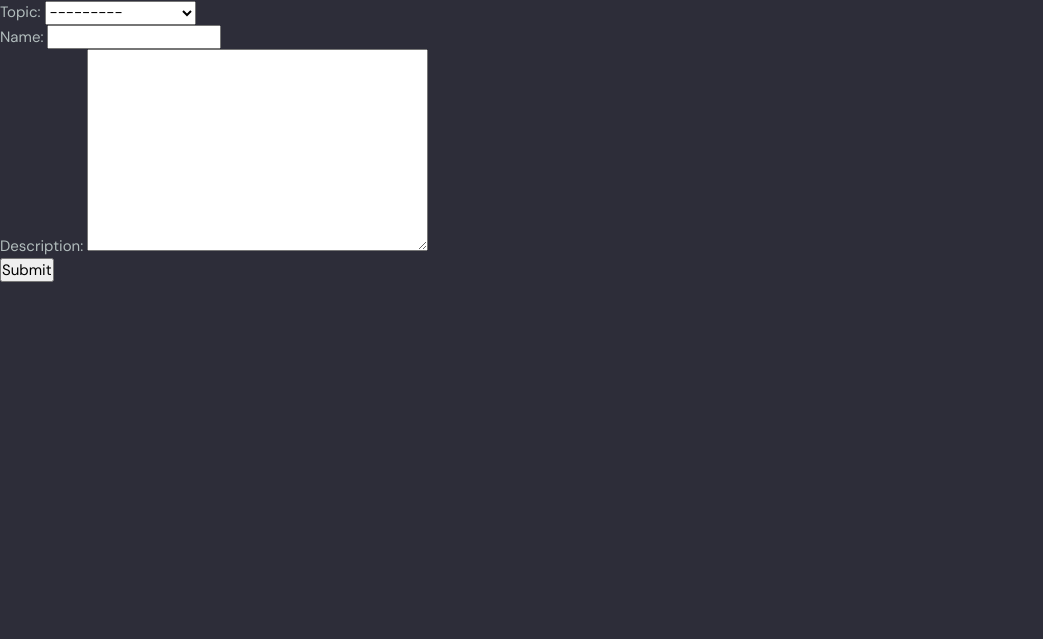
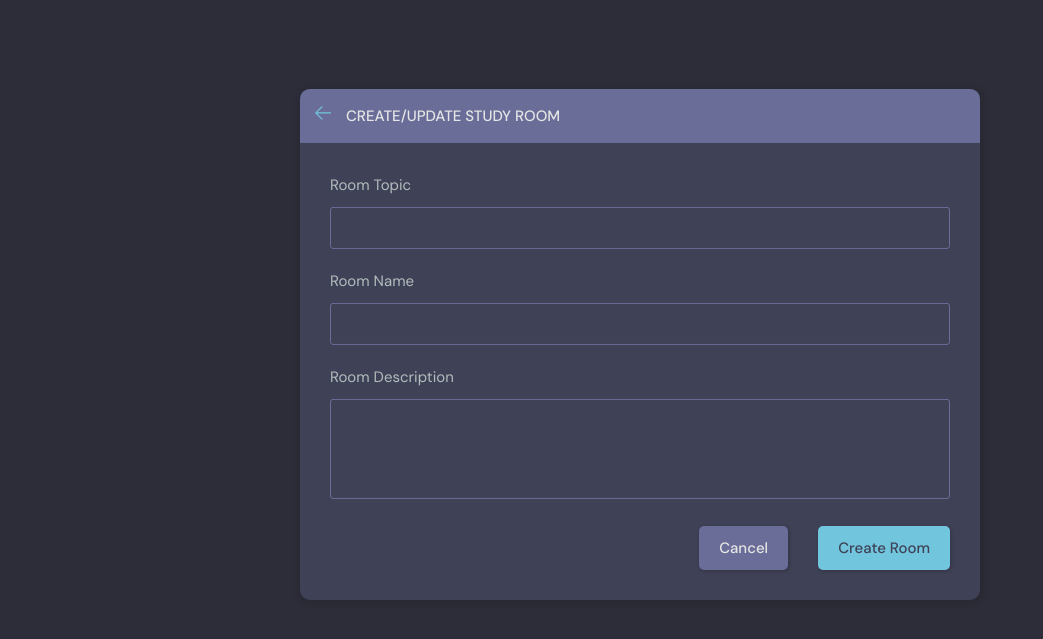
Before and after one commit to shubham-wb/django, a Django app: page /create-room/ in a window 1280 px wide. Shown: the part 76-715 px from the top of the page, without its empty margins (0-1043 px from the left). Run offline with Django 5.2, Linux system fonts and the light colour scheme; a user stored in the database is signed in; data comes from the database, SQL or seed files in the repository; both versions use the stored data as it was after the commit.

Commit message:
'feature/theme'

```diff
--- a/base/templates/base/room_form.html
+++ b/base/templates/base/room_form.html
@@ -1,13 +1,57 @@
-{% extends 'main.html' %}
+{% extends 'main.html' %} {% block content %}
+<main class="create-room layout">
+  <div class="container">
+    <div class="layout__box">
+      <div class="layout__boxHeader">
+        <div class="layout__boxTitle">
+          <a href="index.html">
+            <svg
+              version="1.1"
+              xmlns="http://www.w3.org/2000/svg"
+              width="32"
+              height="32"
+              viewBox="0 0 32 32"
+            >
+              <title>arrow-left</title>
+              <path
+                d="M13.723 2.286l-13.723 13.714 13.719 13.714 1.616-1.611-10.96-10.96h27.625v-2.286h-27.625l10.965-10.965-1.616-1.607z"
+              ></path>
+            </svg>
+          </a>
+          <h3>Create/Update Study Room</h3>
+        </div>
+      </div>
+      <div class="layout__body">
+        <form class="form" action="#" method="post">
+          {% csrf_token %}
+          <div class="form__group">
+            <label for="room_topic">Room Topic</label>
+            <input type="text" required name="topic" list="topic-list" />
+            <datalist id="topic-list">
+              <select id="room_topic">
+                {% for topic in topics %}
+                <option value="{{topic.name}}">{{topic.name}}</option>
+                {% endfor %}
+              </select>
+            </datalist>
+          </div>
+          <div class="form__group">
+            <label for="room_name">Room Name</label>
+            {{form.name}}
+          </div>
 
-{% block content %}
+          <div class="form__group">
+            <label for="room_description">Room Description</label>
+            {{form.description}}
+          </div>
 
-<div>
-    <form action="" method="post">
-        {% csrf_token %}
-        {{ form.as_p }}
-        <input type="submit" />
-    </form>
-</div>
-
+          <div class="form__action">
+            <a class="btn btn--dark" href="index.html">Cancel</a>
+            <button class="btn btn--main" type="submit">Create Room</button>
+          </div>
+        </form>
+      </div>
+    </div>
+  </div>
+</main>
 {% endblock content %}
--- a/base/views.py
+++ b/base/views.py
@@ -122,16 +122,18 @@ def userProfile(request, pk):
 @login_required(login_url="/login")
 def createRoom(request):
     form = RoomForm()
+    topics = Topic.objects.all()
     if request.method == "POST":
 
         form = RoomForm(request.POST)
+
         if form.is_valid():
             room = form.save(commit=False)
             room.host = request.user
             room.save()
             return redirect("home")
 
-    context  = {'form': form }
+    context  = {'form': form, 'topics': topics}
     return render(request, "base/room_form.html", context)
 
 @login_required(login_url="/login")
```
Also changed, not shown: db.sqlite3.
